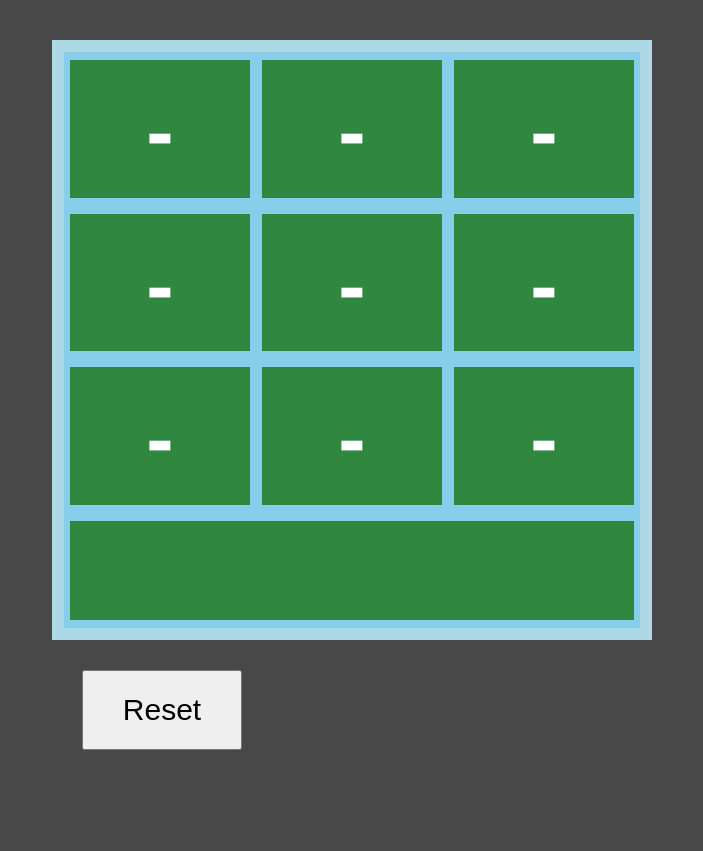
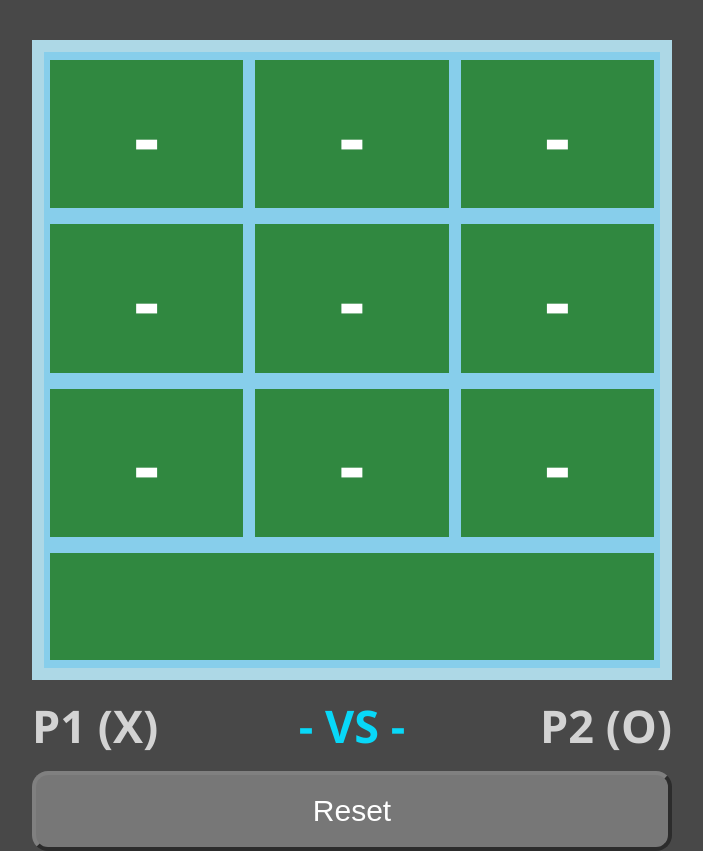
Before and after one commit to lumipixi/tictactoe, a plain HTML site: page index.html in a window 1280 px wide. Shown: the whole page, without its empty margins (288-991 px from the left). Before the commit the page ends 800 px from the top, so only its background shows below. Drawn offline with Linux system fonts and the light colour scheme.

Commit message:
Add player names and preliminary rename UI
Player objects now have a setName and getName function. These are not
directly called by the UI, but rather by the drawController module.

When the player's name is clicked, drawController.rename() prompts the
player for a new name. Data validation occurs at this stage.
If the name is valid (1-8 chars) then the function is called on the
appropriate player, determined with the data-player attribute of the
player's name DOM element.

This works, but the ability to rename will be put in a pencil icon in
the future so it is immediately obvious to the player.

Also styled the reset button slightly.

```diff
--- a/index.html
+++ b/index.html
@@ -22,6 +22,11 @@
     <div class="square" data-index="8">test</div>
     <div class="results blankMark">&nbsp;</div>
   </div>
+  <div id="names">
+    <div class="player-name p1-name" data-player="p1"></div>
+    <div class="versus">- VS -</div>
+    <div class="player-name p2-name" data-player="p2"></div>
+  </div>
   <button id="reset-button" type="button" onclick="drawController.init()">Reset</button>
 </div>
 </body>
--- a/script.js
+++ b/script.js
@@ -49,7 +49,10 @@ const gameBoard = (() => {
 })();
 
 const createPlayer = (marker) => {
-  return { marker };
+  let _nickname = marker;
+  const setName = newName => _nickname = newName;
+  const getName = () => _nickname;
+  return { setName, getName, marker };
 };
 
 const game = (() => {
@@ -63,7 +66,7 @@ const game = (() => {
     if (!moveResult) return;
     //* The game can be won starting from the 5th turn.
     if (turn >= 5 && gameBoard.checkWinner()) {
-      return `${currentPlayer.marker} wins!`;
+      return `${currentPlayer.getName()} wins!`;
     }
     ++turn;
   };
@@ -86,6 +89,8 @@ p2 = createPlayer("O");
 const drawController = (() => {
   const _squares = document.querySelectorAll(".square");
   const _resultsSection = document.querySelector(".results");
+  const _p1Name = document.querySelector(".p1-name");
+  const _p2Name = document.querySelector(".p2-name");
 
   const _updateResults = (string) => (_resultsSection.textContent = string);
 
@@ -117,6 +122,21 @@ const drawController = (() => {
     }
   };
 
+  const rename = (e) => {
+    const newNickname = prompt("What's your new name?");
+    if (newNickname.length > 8 || newNickname.length <= 0) {
+      alert("Invalid name! Make sure it has 1-8 characters.");
+      return;
+    }
+    if (e.target.getAttribute("data-player") === "p1") {
+      p1.setName(newNickname);
+      _p1Name.textContent = `${newNickname} (X)`;
+    } else {
+      p2.setName(newNickname);
+      _p2Name.textContent = `${newNickname} (O)`;
+    };
+  };
+
   const init = () => {
     _squares.forEach((square) => {
       square.classList.remove("redMark");
@@ -127,12 +147,19 @@ const drawController = (() => {
     game.reset();
     _updateBoard();
     _updateResults("");
+    _p1Name.addEventListener("click", rename)
+    _p2Name.addEventListener("click", rename)
+    _p1Name.textContent = `${p1.getName()} (X)`;
+    _p2Name.textContent = `${p2.getName()} (O)`;
   };
 
   return {
     play,
     init,
+    rename,
   };
 })();
 
+p1.setName("P1")
+p2.setName("P2")
 drawController.init();
--- a/styles.css
+++ b/styles.css
@@ -29,8 +29,8 @@ body {
 
 .gameboard {
   margin-inline: auto;
-  width: 60rem;
-  height: 60rem;
+  width: 64rem;
+  height: 64rem;
   display: grid;
   grid-template-columns: 1fr 1fr 1fr;
   grid-template-rows: 4fr 4fr 4fr 3fr;
@@ -56,14 +56,6 @@ body {
   border-block: 0.8rem solid skyblue;
 }
 
-#reset-button {
-  font-size: 3rem;
-  width: 16rem;
-  height: 8rem;
-  margin-top: 3rem;
-  margin-left: 3rem;
-}
-
 .redMark {
   color: firebrick;
 }
@@ -75,3 +67,39 @@ body {
 .blankMark {
   color: white;
 }
+
+#names {
+  display: grid;
+  justify-content: space-between;
+  grid-template-columns: 2fr 1fr 2fr;
+  align-items: center;
+  margin-top: 1.5rem;
+  font-size: 4.5rem;
+}
+
+.player-name {
+  color: lightgray;
+}
+
+.player-name:hover {
+  color: antiquewhite;
+}
+
+.versus {
+  justify-self: center;
+}
+.p2-name {
+  justify-self: end;
+}
+
+#reset-button {
+  margin-top: 1.5rem;
+  grid-column: 1 / -1;
+  font-size: 3rem;
+  height: 8rem;
+  background-color: #777;
+  color: white;
+  border-width: 4px;
+  border-color: gray;
+  border-radius: 16px;
+}
```
Also changed, not shown: 1 other file.
